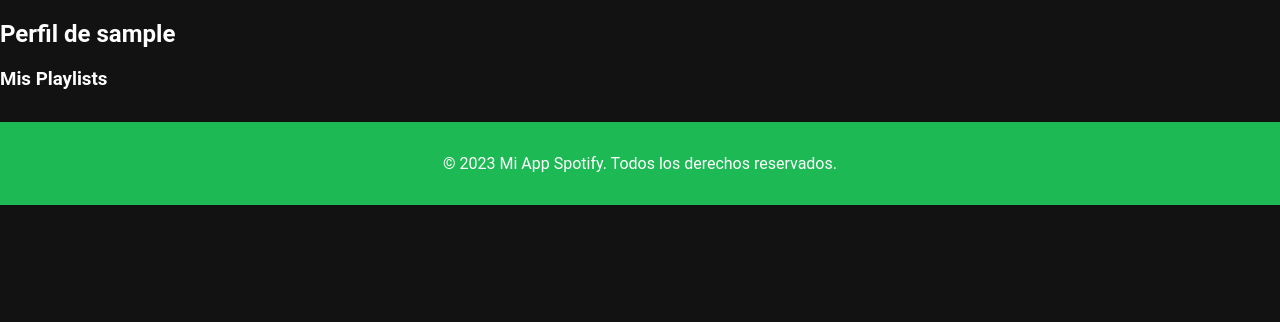
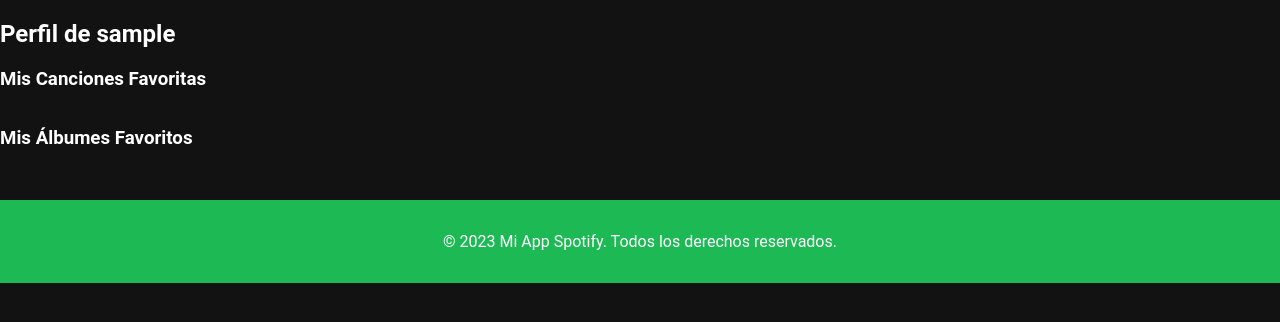
Before and after one commit to DavidCh02/SpotifyChimba, a Flask app: page /profile in a window 1280 px wide. Shown: the part 111-433 px from the top of the page. Run offline with Flask 3, Linux system fonts and the light colour scheme; the visitor is signed in with stand-in values (Sample User, id 1); data that the repository does not hold is empty.

Commit message:
se agrego la funcionalidad favoritos

```diff
--- a/app/models.py
+++ b/app/models.py
@@ -2,26 +2,37 @@ from app import db
 from flask_login import UserMixin
 from app import login_manager
 
-
+# Cargar usuario para Flask-Login
 @login_manager.user_loader
 def load_user(id_usuario):
     return Usuario.query.get(int(id_usuario))
 
-
+# Modelo Usuario
 class Usuario(db.Model, UserMixin):
     __tablename__ = 'usuario'
     id_usuario = db.Column(db.Integer, primary_key=True)
     nombre_usuario = db.Column(db.String(50), unique=True, nullable=False)
     password = db.Column(db.String(255), nullable=False)
 
-    playlists = db.relationship('Playlist', backref='propietario', lazy=True)
-    favoritos_canciones = db.relationship('FavoritoCancion', backref='usuario_fav', lazy=True)
-    favoritos_albumes = db.relationship('FavoritoAlbum', backref='usuario_fav', lazy=True)
+    # Relación con canciones favoritas
+    favoritos_canciones = db.relationship(
+        'FavoritoCancion',
+        backref='usuario_fav',
+        lazy=True
+    )
+
+    # Relación con álbumes favoritos
+    favoritos_albumes = db.relationship(
+        'FavoritoAlbum',
+        backref='usuario_fav',
+        lazy=True
+    )
 
     # Implementa get_id() para Flask-Login
     def get_id(self):
         return str(self.id_usuario)
 
+# Modelo Artista
 class Artista(db.Model):
     __tablename__ = 'artista'
     id_artista = db.Column(db.Integer, primary_key=True)
@@ -30,10 +41,11 @@ class Artista(db.Model):
     pais_origen = db.Column(db.String(50))
     fecha_inicio = db.Column(db.Date)
 
+    # Relaciones
     albumes = db.relationship('Album', backref='artista', lazy=True)
     canciones = db.relationship('Cancion', backref='artista', lazy=True)
 
-
+# Modelo Album
 class Album(db.Model):
     __tablename__ = 'album'
     id_album = db.Column(db.Integer, primary_key=True)
@@ -42,9 +54,10 @@ class Album(db.Model):
     genero = db.Column(db.String(50))
     id_artista = db.Column(db.Integer, db.ForeignKey('artista.id_artista'), nullable=False)
 
-    canciones = db.relationship('Cancion', backref='album', lazy=True)
+    # Relación con FavoritoAlbum (solo aquí se define el backref)
+    favoritos = db.relationship('FavoritoAlbum', backref='album', lazy=True)
 
-
+# Modelo Cancion
 class Cancion(db.Model):
     __tablename__ = 'cancion'
     id_cancion = db.Column(db.Integer, primary_key=True)
@@ -55,7 +68,10 @@ class Cancion(db.Model):
     id_album = db.Column(db.Integer, db.ForeignKey('album.id_album'))
     ruta_archivo = db.Column(db.String(200))
 
+    # Relación con FavoritoCancion (solo aquí se define el backref)
+    favoritos = db.relationship('FavoritoCancion', backref='cancion', lazy=True)
 
+# Modelo Playlist
 class Playlist(db.Model):
     __tablename__ = 'playlist'
     id_playlist = db.Column(db.Integer, primary_key=True)
@@ -63,19 +79,20 @@ class Playlist(db.Model):
     fecha_creacion = db.Column(db.Date, default=db.func.current_date())
     id_usuario = db.Column(db.Integer, db.ForeignKey('usuario.id_usuario'), nullable=False)
 
+    # Relación con las canciones de la playlist
     canciones = db.relationship('PlaylistCancion', backref='playlist', lazy=True)
-    historial = db.relationship('Historial', backref='playlist', lazy=True)
-    favoritos_canciones = db.relationship('FavoritoCancion', backref='playlist_fav', lazy=True)
-    favoritos_albumes = db.relationship('FavoritoAlbum', backref='playlist_fav', lazy=True)
 
-
+# Modelo PlaylistCancion (Tabla intermedia entre Playlist y Cancion)
 class PlaylistCancion(db.Model):
     __tablename__ = 'playlist_cancion'
     id_playlist = db.Column(db.Integer, db.ForeignKey('playlist.id_playlist'), primary_key=True)
     id_cancion = db.Column(db.Integer, db.ForeignKey('cancion.id_cancion'), primary_key=True)
     orden = db.Column(db.Integer)
 
+    # Relaciones
+    cancion = db.relationship('Cancion', backref='playlist_cancion')
 
+# Modelo Historial
 class Historial(db.Model):
     __tablename__ = 'historial'
     id_usuario = db.Column(db.Integer, db.ForeignKey('usuario.id_usuario'), primary_key=True)
@@ -83,16 +100,22 @@ class Historial(db.Model):
     id_playlist = db.Column(db.Integer, db.ForeignKey('playlist.id_playlist'))
     fecha = db.Column(db.DateTime, default=db.func.current_timestamp())
 
+    # Relaciones
+    playlist = db.relationship('Playlist', backref='historial')
+    cancion = db.relationship('Cancion', backref='historial')
 
+# Modelo FavoritoCancion
+# Modelo FavoritoCancion
 class FavoritoCancion(db.Model):
     __tablename__ = 'favorito_cancion'
     id_usuario = db.Column(db.Integer, db.ForeignKey('usuario.id_usuario'), primary_key=True)
     id_cancion = db.Column(db.Integer, db.ForeignKey('cancion.id_cancion'), primary_key=True)
-    id_playlist = db.Column(db.Integer, db.ForeignKey('playlist.id_playlist'))
 
-
+# Modelo FavoritoAlbum
+# Modelo FavoritoAlbum
 class FavoritoAlbum(db.Model):
     __tablename__ = 'favorito_album'
     id_usuario = db.Column(db.Integer, db.ForeignKey('usuario.id_usuario'), primary_key=True)
     id_album = db.Column(db.Integer, db.ForeignKey('album.id_album'), primary_key=True)
-    id_playlist = db.Column(db.Integer, db.ForeignKey('playlist.id_playlist'))
+
+    # No es necesario definir un backref aquí porque ya está en Album
--- a/app/routes.py
+++ b/app/routes.py
@@ -8,7 +8,7 @@ from flask_login import login_user, logout_user, login_required, current_user
 from werkzeug.security import check_password_hash, generate_password_hash
 from werkzeug.utils import secure_filename
 import app
-from app.models import Usuario, Playlist, Artista, Album, Cancion
+from app.models import Usuario, Playlist, Artista, Album, Cancion, FavoritoAlbum, FavoritoCancion
 from app import db
 from functools import wraps
 from mutagen.mp3 import MP3
@@ -220,3 +220,45 @@ def uploaded_file(filename):
 def album(id_album):
     album = Album.query.get_or_404(id_album)
     return render_template('album.html', album=album)
+
+
+# Marcar/Desmarcar una canción como favorita
+@main.route('/toggle_favorite_song/<int:id_cancion>', methods=['POST'])
+@login_required
+def toggle_favorite_song(id_cancion):
+    # Verificar si la canción ya está marcada como favorita
+    favorito = FavoritoCancion.query.filter_by(id_usuario=current_user.id_usuario, id_cancion=id_cancion).first()
+    if favorito:
+        # Si ya es favorita, eliminarla
+        db.session.delete(favorito)
+        mensaje = "Canción eliminada de favoritos."
+    else:
+        # Si no es favorita, agregarla
+        nuevo_favorito = FavoritoCancion(id_usuario=current_user.id_usuario, id_cancion=id_cancion)
+        db.session.add(nuevo_favorito)
+        mensaje = "Canción agregada a favoritos."
+
+    db.session.commit()
+    flash(mensaje, 'success')
+    return redirect(request.referrer)
+
+
+# Marcar/Desmarcar un álbum como favorito
+@main.route('/toggle_favorite_album/<int:id_album>', methods=['POST'])
+@login_required
+def toggle_favorite_album(id_album):
+    # Verificar si el álbum ya está marcado como favorito
+    favorito = FavoritoAlbum.query.filter_by(id_usuario=current_user.id_usuario, id_album=id_album).first()
+    if favorito:
+        # Si ya es favorito, eliminarlo
+        db.session.delete(favorito)
+        mensaje = "Álbum eliminado de favoritos."
+    else:
+        # Si no es favorito, agregarlo
+        nuevo_favorito = FavoritoAlbum(id_usuario=current_user.id_usuario, id_album=id_album)
+        db.session.add(nuevo_favorito)
+        mensaje = "Álbum agregado a favoritos."
+
+    db.session.commit()
+    flash(mensaje, 'success')
+    return redirect(request.referrer)
--- a/app/templates/profile.html
+++ b/app/templates/profile.html
@@ -1,19 +1,135 @@
 {% extends "base.html" %}
+{% block content %}
+<section class="profile">
+    <h2>Perfil de {{ current_user.nombre_usuario }}</h2>
 
-{% block content %}
-    <section class="profile">
-        <h2>Perfil de {{ current_user.nombre_usuario }}</h2>
-        <div class="user-info">
-            <h3>Mis Playlists</h3>
-            <ul>
-                {% for playlist in current_user.playlists %}
-                    <li>
-                        <a href="{{ url_for('main.playlist', id_playlist=playlist.id_playlist) }}">
-                            {{ playlist.nombre }}
-                        </a>
-                    </li>
-                {% endfor %}
-            </ul>
+    <!-- Mostrar Canciones Favoritas -->
+    <div class="favorites-section">
+        <h3>Mis Canciones Favoritas</h3>
+        <div class="songs-grid">
+            {% for favorito in current_user.favoritos_canciones %}
+                <div class="song-card">
+                    <div class="play-icon">
+                        <i class="fas fa-play fa-lg" style="color: white;"></i>
+                    </div>
+                    <h3>{{ favorito.cancion.titulo }}</h3>
+                    <div class="artist-info">
+                        <i class="fas fa-user"></i> {{ favorito.cancion.artista.nombre }}
+                        <br>
+                        <i class="fas fa-compact-disc"></i> {% if favorito.cancion.album %}{{ favorito.cancion.album.titulo }}{% else %}Sencillo{% endif %}
+                    </div>
+                    <div class="audio-player">
+                        <audio controls>
+                            <source src="{{ url_for('main.uploaded_file', filename=favorito.cancion.ruta_archivo) }}" type="audio/mpeg">
+                            Tu navegador no soporta audio.
+                        </audio>
+                    </div>
+                    <!-- Botón para quitar de favoritos -->
+                    <form action="{{ url_for('main.toggle_favorite_song', id_cancion=favorito.cancion.id_cancion) }}" method="POST" style="display: inline;">
+                        <button type="submit" class="favorite-btn">
+                            ❤️ Quitar de Favoritos
+                        </button>
+                    </form>
+                </div>
+            {% endfor %}
         </div>
-    </section>
+    </div>
+
+    <!-- Mostrar Álbumes Favoritos -->
+    <div class="favorites-section">
+        <h3>Mis Álbumes Favoritos</h3>
+        <div class="albums-grid">
+            {% for favorito in current_user.favoritos_albumes %}
+                <div class="album-card">
+                    <img src="/api/placeholder/250/250" alt="{{ favorito.album.titulo }}">
+                    <h3>{{ favorito.album.titulo }}</h3>
+                    <div class="artist-info">
+                        <i class="fas fa-user"></i> {{ favorito.album.artista.nombre }}
+                    </div>
+                    <a href="{{ url_for('main.album', id_album=favorito.album.id_album) }}" class="view-album-btn">
+                        <i class="fas fa-play"></i> Ver Álbum
+                    </a>
+                    <!-- Botón para quitar de favoritos -->
+                    <form action="{{ url_for('main.toggle_favorite_album', id_album=favorito.album.id_album) }}" method="POST" style="display: inline;">
+                        <button type="submit" class="favorite-btn">
+                            ❤️ Quitar de Favoritos
+                        </button>
+                    </form>
+                </div>
+            {% endfor %}
+        </div>
+    </div>
+</section>
 {% endblock %}
+
+/* Estilos para las tarjetas de canciones y álbumes */
+.songs-grid, .albums-grid {
+    display: grid;
+    grid-template-columns: repeat(auto-fill, minmax(250px, 1fr));
+    gap: 1.5rem;
+    padding: 2rem;
+}
+
+.song-card, .album-card {
+    background-color: var(--card-bg);
+    border-radius: 12px;
+    padding: 1.5rem;
+    transition: transform 0.3s ease, background-color 0.3s ease;
+    position: relative;
+    overflow: hidden;
+}
+
+.song-card:hover, .album-card:hover {
+    transform: translateY(-5px);
+    background-color: var(--hover-bg);
+}
+
+.song-card h3, .album-card h3 {
+    margin: 0 0 0.5rem 0;
+    font-size: 1.2rem;
+}
+
+.artist-info {
+    color: var(--text-secondary);
+    font-size: 0.9rem;
+    margin-bottom: 1rem;
+}
+
+.audio-player {
+    width: 100%;
+    margin-top: 1rem;
+}
+
+audio {
+    width: 100%;
+    height: 40px;
+    border-radius: 20px;
+}
+
+audio::-webkit-media-controls-panel {
+    background-color: var(--card-bg);
+}
+
+.album-card img {
+    width: 100%;
+    height: 200px;
+    object-fit: cover;
+    border-radius: 8px;
+    margin-bottom: 1rem;
+}
+
+.view-album-btn {
+    display: inline-block;
+    background-color: var(--spotify-green);
+    color: white;
+    padding: 0.8rem 1.5rem;
+    border-radius: 25px;
+    text-decoration: none;
+    font-weight: 600;
+    margin-top: 1rem;
+    transition: background-color 0.3s ease;
+}
+
+.view-album-btn:hover {
+    background-color: #1ed760;
+}
```
Also changed, not shown: app/templates/index.html (+20 -0 lines).
